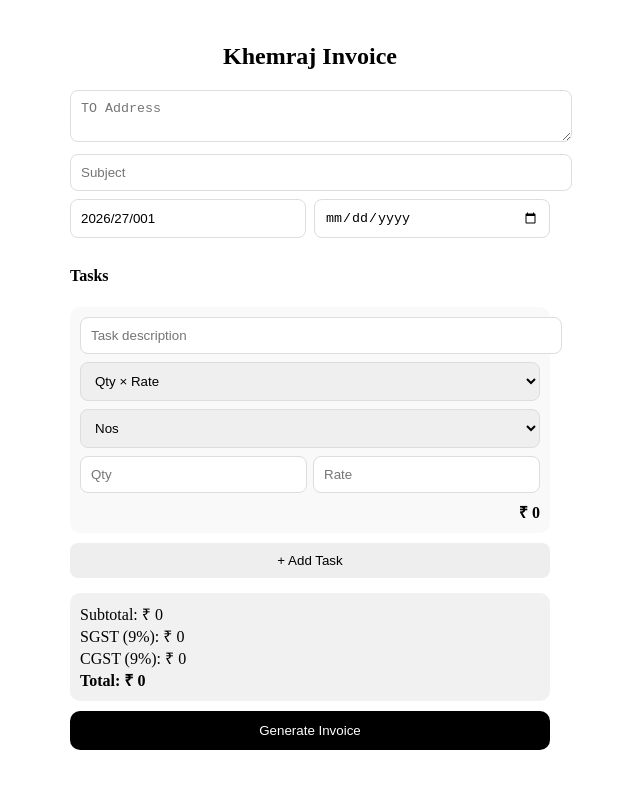
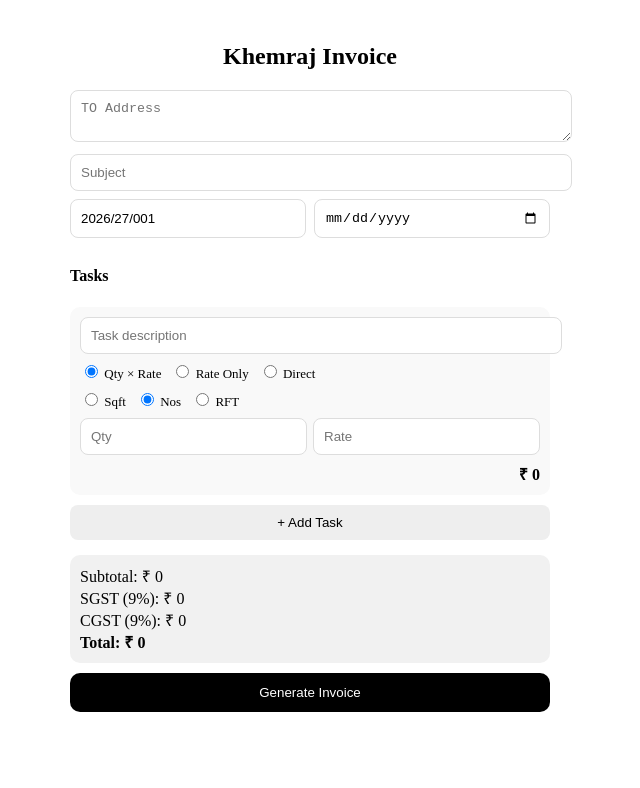
Before and after one commit to mitradaniel/gen_invoice, a Next.js app: page / in a window 1280 px wide. Shown: the top 788 px of the page, without its empty margins (330-970 px from the left). Built offline with nearby package versions, Linux system fonts and the light colour scheme.

Commit message:
Update page.js

```diff
--- a/app/page.js
+++ b/app/page.js
@@ -24,7 +24,6 @@ export default function Page() {
     setTasks(updated);
   };
 
-  // 🔥 CORE CALCULATION LOGIC
   const getTotal = (t) => {
     if (t.mode === "qty") return (t.qty || 0) * (t.rate || 0);
     if (t.mode === "rate") return t.rate || 0;
@@ -104,42 +103,76 @@ export default function Page() {
             style={input}
           />
 
-          {/* MODE */}
-          <select
-            value={t.mode}
-            onChange={(e) => updateTask(i, "mode", e.target.value)}
-            style={input}
-          >
-            <option value="qty">Qty × Rate</option>
-            <option value="rate">Rate Only</option>
-            <option value="direct">Direct Amount</option>
-          </select>
+          {/* MODE RADIO */}
+          <div style={radioGroup}>
+            <label>
+              <input
+                type="radio"
+                value="qty"
+                checked={t.mode === "qty"}
+                onChange={(e) => updateTask(i, "mode", e.target.value)}
+              /> Qty × Rate
+            </label>
 
-          {/* UNIT DROPDOWN */}
+            <label>
+              <input
+                type="radio"
+                value="rate"
+                checked={t.mode === "rate"}
+                onChange={(e) => updateTask(i, "mode", e.target.value)}
+              /> Rate Only
+            </label>
+
+            <label>
+              <input
+                type="radio"
+                value="direct"
+                checked={t.mode === "direct"}
+                onChange={(e) => updateTask(i, "mode", e.target.value)}
+              /> Direct
+            </label>
+          </div>
+
+          {/* UNIT RADIO */}
           {t.mode === "qty" && (
-            <select
-              value={t.unit}
-              onChange={(e) => updateTask(i, "unit", e.target.value)}
-              style={input}
-            >
-              <option value="Sqft">Sqft</option>
-              <option value="Nos">Nos</option>
-              <option value="RFT">RFT</option>
-            </select>
+            <div style={radioGroup}>
+              <label>
+                <input
+                  type="radio"
+                  value="Sqft"
+                  checked={t.unit === "Sqft"}
+                  onChange={(e) => updateTask(i, "unit", e.target.value)}
+                /> Sqft
+              </label>
+
+              <label>
+                <input
+                  type="radio"
+                  value="Nos"
+                  checked={t.unit === "Nos"}
+                  onChange={(e) => updateTask(i, "unit", e.target.value)}
+                /> Nos
+              </label>
+
+              <label>
+                <input
+                  type="radio"
+                  value="RFT"
+                  checked={t.unit === "RFT"}
+                  onChange={(e) => updateTask(i, "unit", e.target.value)}
+                /> RFT
+              </label>
+            </div>
           )}
 
           {/* INPUTS */}
           {t.mode === "qty" && (
             <div style={{ display: "flex", gap: 6 }}>
-              <input
-                type="number"
-                placeholder="Qty"
+              <input type="number" placeholder="Qty"
                 onChange={(e) => updateTask(i, "qty", +e.target.value)}
                 style={input}
               />
-              <input
-                type="number"
-                placeholder="Rate"
+              <input type="number" placeholder="Rate"
                 onChange={(e) => updateTask(i, "rate", +e.target.value)}
                 style={input}
               />
@@ -147,18 +180,14 @@ export default function Page() {
           )}
 
           {t.mode === "rate" && (
-            <input
-              type="number"
-              placeholder="Rate"
+            <input type="number" placeholder="Rate"
               onChange={(e) => updateTask(i, "rate", +e.target.value)}
               style={input}
             />
           )}
 
           {t.mode === "direct" && (
-            <input
-              type="number"
-              placeholder="Amount"
+            <input type="number" placeholder="Amount"
               onChange={(e) => updateTask(i, "amount", +e.target.value)}
               style={input}
             />
@@ -202,6 +231,13 @@ const card = {
   background: "#f9f9f9"
 };
 
+const radioGroup = {
+  display: "flex",
+  gap: 10,
+  marginBottom: 8,
+  fontSize: 13
+};
+
 const addBtn = {
   width: "100%",
   padding: 10,
```
